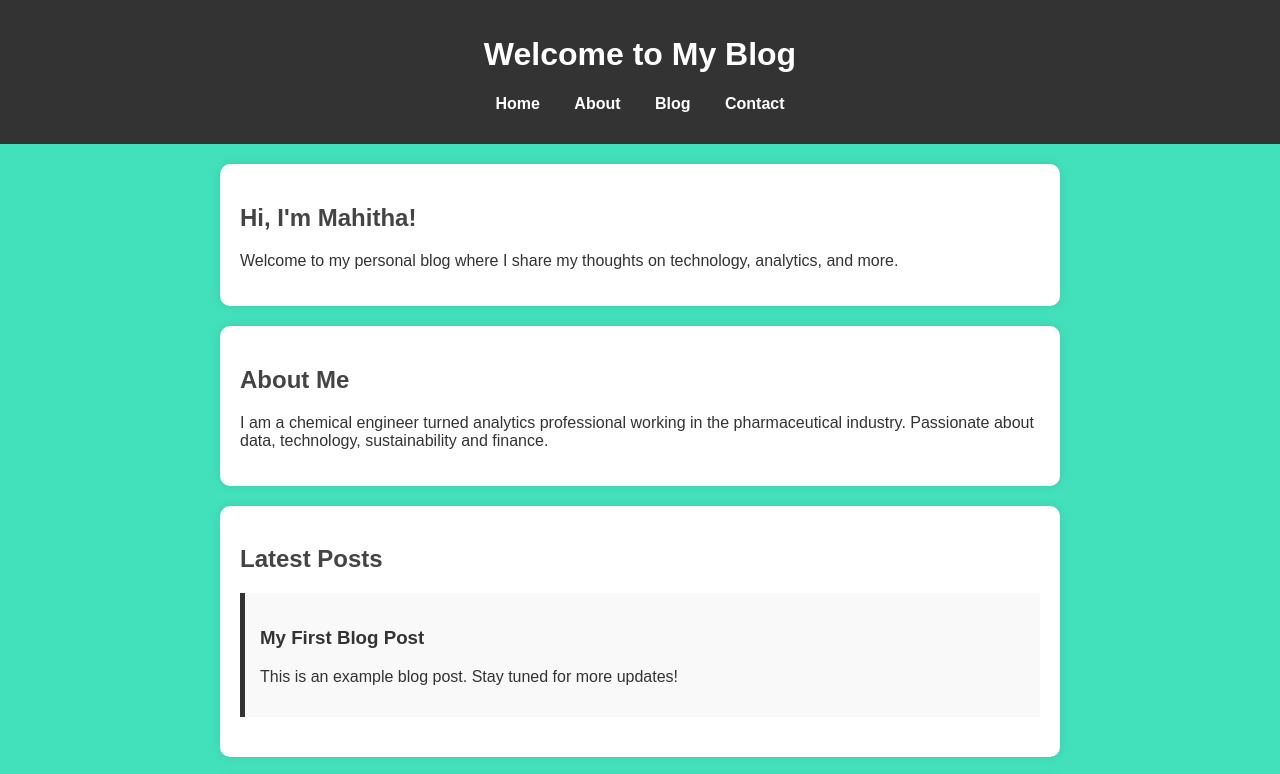
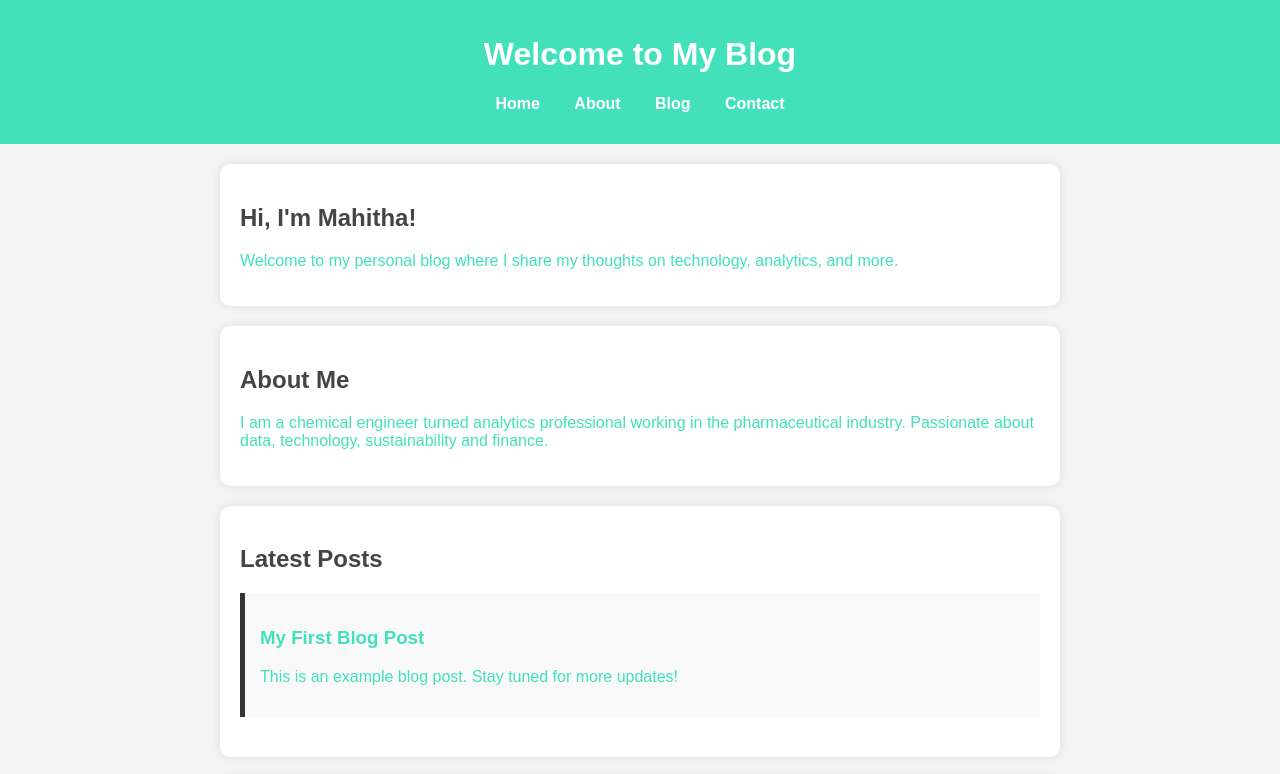
Before and after one commit to Mahitha1111/My-blog, a plain HTML site: page index.html in a window 1280 px wide. Shown: the top 774 px of the page. Drawn offline with Linux system fonts and the light colour scheme.

Commit message:
Update style.css

```diff
--- a/style.css
+++ b/style.css
@@ -2,12 +2,12 @@ body {
     font-family: Arial, sans-serif;
     margin: 0;
     padding: 0;
-    background-color: #42e1bb;
-    color: #333;
+    background-color: #f4f4f4;
+    color: #42e1bb;
 }
 
 header {
-    background: #333;
+    background: #42e1bb;
     color: white;
     padding: 15px;
     text-align: center;
```
